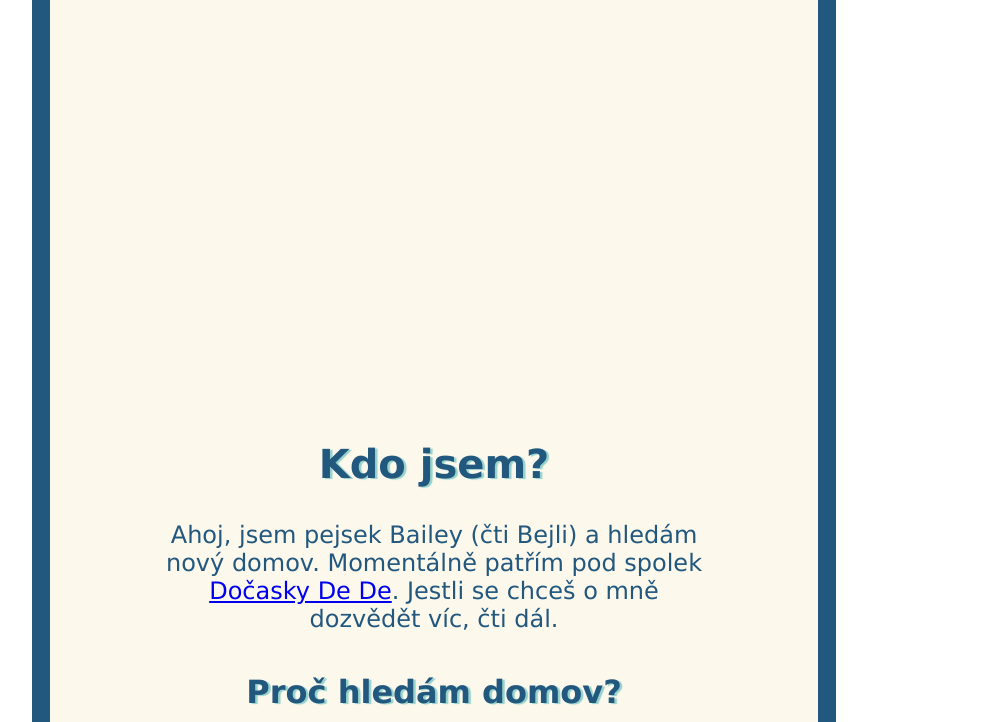
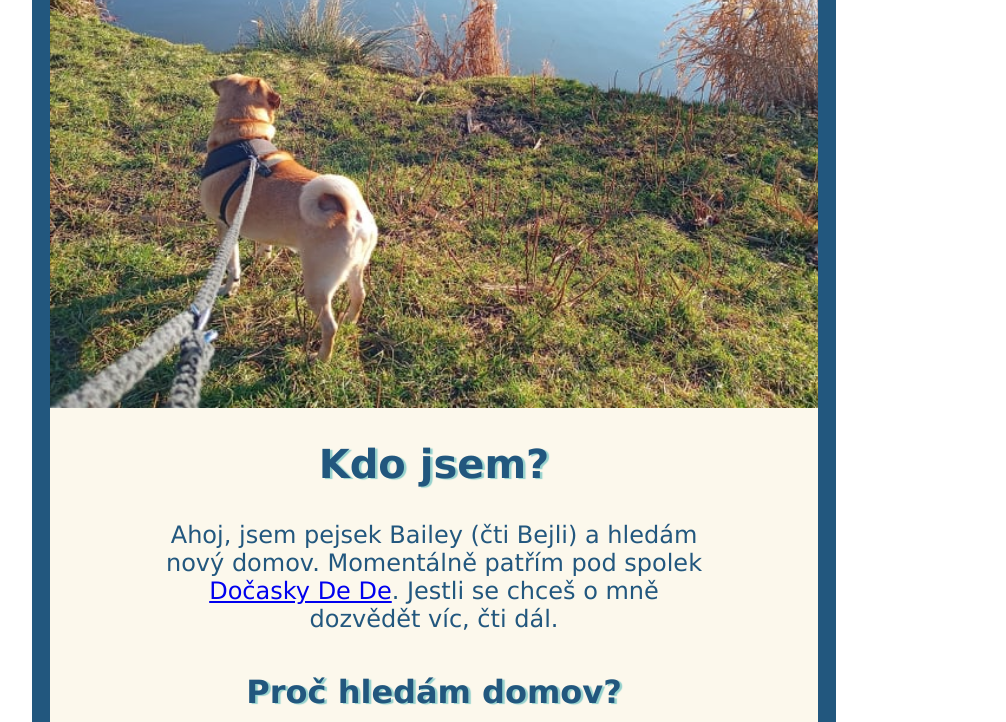
Before and after one commit to Pavlinka19/Bailey, a plain HTML site: page index.html in a window 1280 px wide. Shown: the part 290-1012 px from the top of the page, without its empty margins (206-1212 px from the left). Drawn offline with Linux system fonts and the light colour scheme.

Commit message:
Update style.css

```diff
--- a/style.css
+++ b/style.css
@@ -45,7 +45,7 @@ img {
     display: flex;
     flex-direction: column;
     width: 100%;
-    background-image: url(./images/lake.jpg);
+    background-image: url(lake.jpg);
     background-size: cover;
     background-position: left;
     padding-top: 30px;
```
